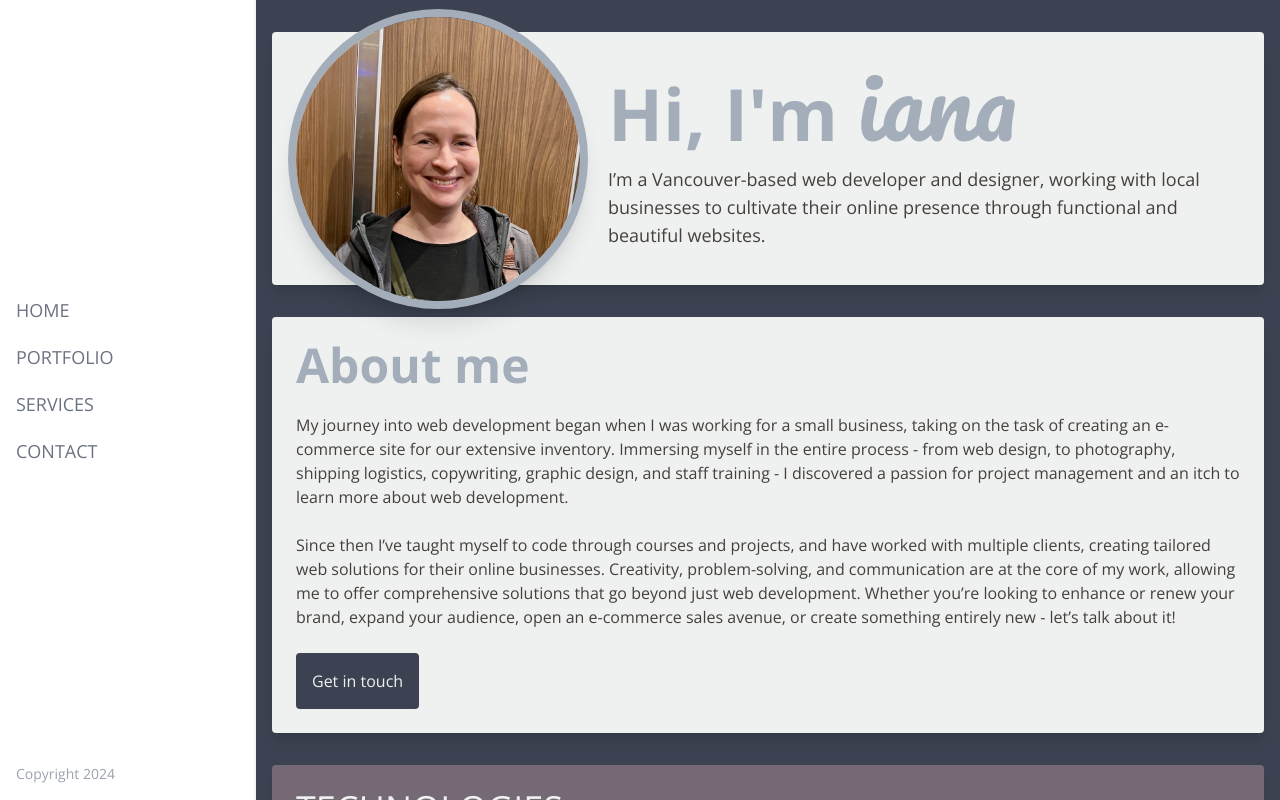
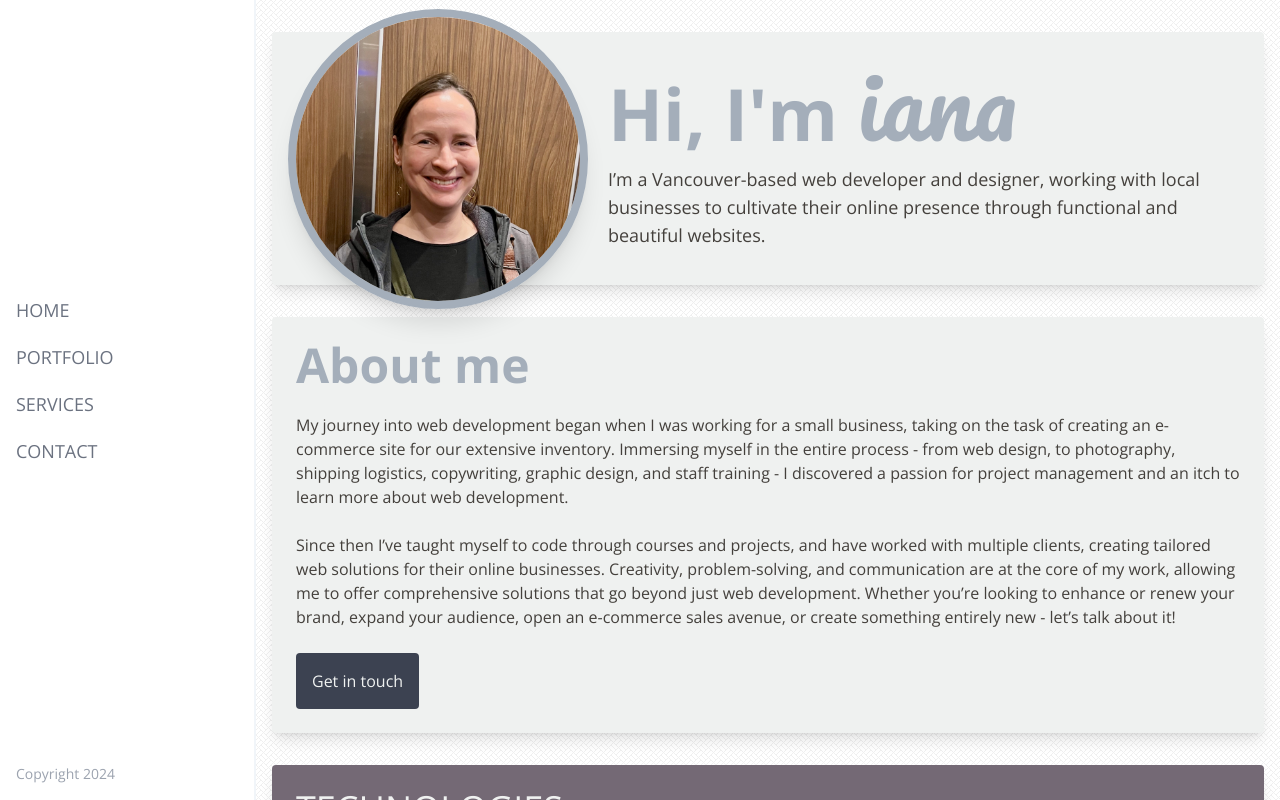
Before and after one commit to ianam/portfolio, a Next.js app: page /home in a window 1280 px wide. Shown: the top 800 px of the page. Built offline with nearby package versions, Linux system fonts and the light colour scheme.

Commit message:
Add background image

```diff
--- a/pages/home.js
+++ b/pages/home.js
@@ -4,7 +4,7 @@ const Home = () => {
     return (
         <div className="flex">
             <Header />
-            <div className="p-4 w-screen bg-[#3C4251] pt-8">
+            <div className="p-4 w-screen bg-custom pt-8">
                 <section className="flex flex-row items-center bg-[#EFF1F0] rounded shadow-lg">
                     <img className="rounded-full shadow-xl border-8 border-[#A4AEBA] -my-6 ml-4" src="/images/IMG_4199.jpeg" width="300" height="300" />
                     <div className="p-5">
--- a/styles/globals.css
+++ b/styles/globals.css
@@ -11,3 +11,7 @@
 body {
     font-family: 'Open Sans', sans-serif;
 }
+
+.bg-custom {
+    background-image: url('/images/cream_pixels.png');
+}
```
Also changed, not shown: public/images/cream_pixels.png (added).
